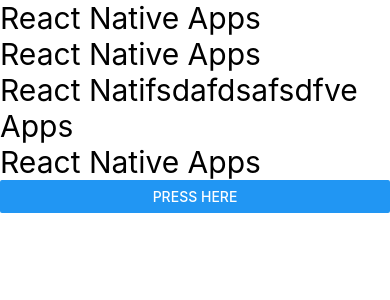
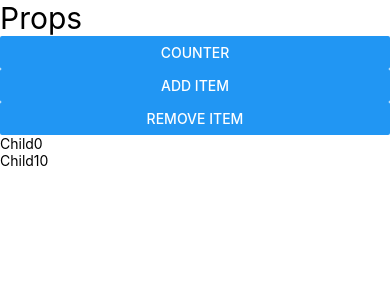
Before and after one commit to er-vinay/react-native-first-project, a React Native app: screen / in a window 390 px wide. Shown: the top 300 px of the page. Built offline with nearby package versions, Linux system fonts and the light colour scheme.

Commit message:
some file added

```diff
--- a/App.jsx
+++ b/App.jsx
@@ -1,14 +1,17 @@
-import { View, Text, Button } from 'react-native';
+// import { View, Text, Button } from 'react-native';
+import { Text, View } from 'react-native';
 import React from 'react';
+// import First from './src/components/First';
+// import JSX from './src/components/JSX';
+// import OnPress from './src/components/OnPress';
+// import UseStateHook from './src/components/UseStateHook';
+import Props from './src/components/Props';
+
 
 const App = () => {
   return (
     <View>
-      <Text style={{fontSize : 30}}>React Native Apps</Text>
-      <Text style={{fontSize : 30}}>React Native Apps</Text>
-      <Text style={{fontSize : 30}}>React Natifsdafdsafsdfve Apps</Text>
-      <Text style={{fontSize : 30}}>React Native Apps</Text>
-      <Button title='Press Here' />
+      <Props />
     </View>
   );
 };
--- /dev/null
+++ b/src/components/Child.jsx
@@ -0,0 +1,13 @@
+import { View, Text } from 'react-native';
+const Child = (props) => {
+    let count = props.data;
+    let item = props.item;
+
+  return (
+    <View>
+      <Text>Child{ count }</Text>
+      <Text>Child{ item }</Text>
+    </View>
+  );
+};
+export default Child;
--- /dev/null
+++ b/src/components/First.css
@@ -0,0 +1,3 @@
+.view{
+    padding: 0%;
+}
--- /dev/null
+++ b/src/components/First.jsx
@@ -0,0 +1,12 @@
+import { View, Text } from 'react-native';
+import React from 'react';
+
+const First = () => {
+  return (
+    <View>
+      <Text>First</Text>
+    </View>
+  );
+};
+
+export default First;
--- /dev/null
+++ b/src/components/JSX.jsx
@@ -0,0 +1,19 @@
+import { View, Text } from 'react-native';
+import React from 'react';
+
+const JSX = () => {
+  let name = 'vinay';
+  const getAge = () => {
+    return 22;
+  }
+  return (
+    <View>
+      <Text style={{fontSize : 30}}>React Native Apps</Text>
+      <Text style={{fontSize : 30}}>{ name }</Text>
+      <Text style={{fontSize : 30}}>{ 3+3 }</Text>
+      <Text style={{fontSize : 30}}>{ getAge() }</Text>
+    </View>
+  );
+};
+
+export default JSX;
--- /dev/null
+++ b/src/components/OnPress.jsx
@@ -0,0 +1,20 @@
+import { View, Text, Button } from 'react-native';
+import React from 'react';
+
+const OnPress = () => {
+    let name = 'Vinay'
+    const getName = () => {
+        name = 'vinay kumar';
+        console.warn('Name : ', name);
+        return name;
+    }
+  return (
+    <View>
+      <Text style={{ fontSize:30}}>{name}</Text>
+      {/* <Button title='Press' onPress={ () => getName('vinay')} /> */}
+      <Button title='Press' onPress={ getName } />
+    </View>
+  );
+};
+
+export default OnPress;
--- /dev/null
+++ b/src/components/Props.jsx
@@ -0,0 +1,19 @@
+import { View, Text, Button } from 'react-native';
+import React, { useState } from 'react';
+import Child from './Child';
+
+const Props = () => {
+  const [count, setCount] = useState(0);
+  const [item, setItem] = useState(10);
+  return (
+    <View>
+      <Text style={{fontSize:30}}>Props</Text>
+      <Button title='Counter' onPress={() => setCount(count + 1) }/>
+      <Button title='Add Item' onPress={() => setItem(item + 10) }/>
+      <Button title='Remove Item' onPress={() => setItem(item - 10) }/>
+      <Child data={ count } item={ item } />
+    </View>
+  );
+};
+
+export default Props;
--- /dev/null
+++ b/src/components/UseStateHook.jsx
@@ -0,0 +1,21 @@
+import { View, Text, Button } from 'react-native';
+import React, { useState } from 'react';
+
+const UseStateHook = () => {
+  const [name, setName] = useState();
+
+  const getName = (name) => {
+      // console.warn('Name : ', name);
+
+      setName(name);
+      return name;
+  }
+  return (
+    <View>
+      <Text style={ {fontSize: 30} }>Name : { name }</Text>
+      <Button title='Press' onPress={ () => getName('vinay kumar') } />
+    </View>
+  );
+};
+
+export default UseStateHook;
```
Also changed, not shown: 124 other files (tests, documents, lock files or other folders).
